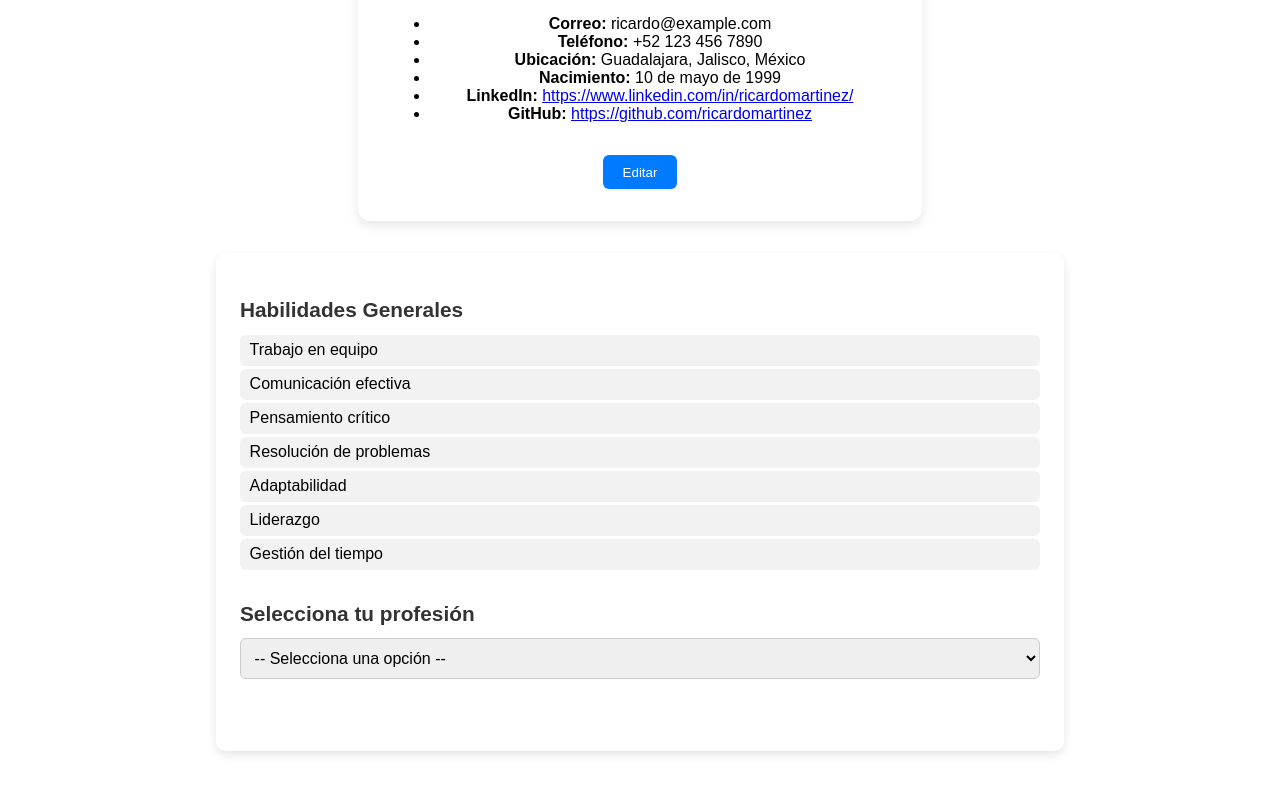
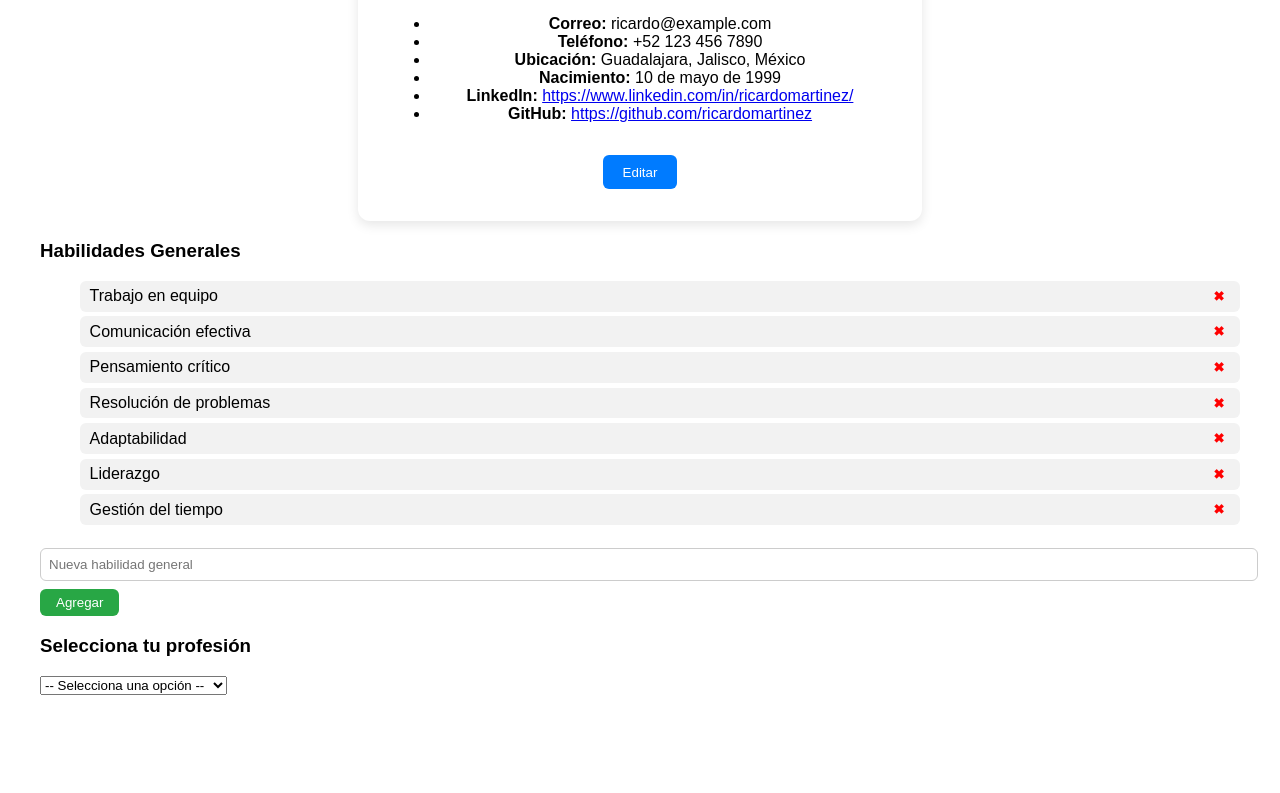
Before and after one commit to KruseCyrux/VitaNova, a React (Vite) app: page / in a window 1280 px wide. Shown: the part 487-1280 px from the top of the page. After the commit the page ends 1222 px from the top, so only its background shows below. Built offline with nearby package versions, Linux system fonts and the light colour scheme; the HTML template or start-up script is replaced by a standard one.

Commit message:
Cuarta Sesión - Edición dinámica de habilidades generales y especializadas

```diff
--- a/src/components/Skills.jsx
+++ b/src/components/Skills.jsx
@@ -8,34 +8,77 @@ export default function Skills() {
   const [generales, setGenerales] = useState([]);
   const [profesion, setProfesion] = useState('');
   const [especializadas, setEspecializadas] = useState([]);
+  const [nuevaGeneral, setNuevaGeneral] = useState('');
+  const [nuevaEspecial, setNuevaEspecial] = useState('');
 
   useEffect(() => {
-    const generalesGuardadas = loadData('skillsGenerales', habilidadesGeneralesDefecto);
-    const profesionGuardada = loadData('profesion', '');
-    const especializadasGuardadas = loadData('skillsEspecializadas', []);
-
-    setGenerales(generalesGuardadas);
-    setProfesion(profesionGuardada);
-    setEspecializadas(especializadasGuardadas);
+    setGenerales(loadData('skillsGenerales', habilidadesGeneralesDefecto));
+    const prof = loadData('profesion', '');
+    setProfesion(prof);
+    setEspecializadas(loadData('skillsEspecializadas', habilidadesPorProfesion[prof] || []));
   }, []);
 
+  const agregarHabilidadGeneral = () => {
+    if (nuevaGeneral.trim() && !generales.includes(nuevaGeneral.trim())) {
+      const nuevas = [...generales, nuevaGeneral.trim()];
+      setGenerales(nuevas);
+      saveData('skillsGenerales', nuevas);
+      setNuevaGeneral('');
+    }
+  };
+
+  const eliminarHabilidadGeneral = (index) => {
+    const nuevas = generales.filter((_, i) => i !== index);
+    setGenerales(nuevas);
+    saveData('skillsGenerales', nuevas);
+  };
+
+  const agregarHabilidadEspecial = () => {
+    if (nuevaEspecial.trim() && !especializadas.includes(nuevaEspecial.trim())) {
+      const nuevas = [...especializadas, nuevaEspecial.trim()];
+      setEspecializadas(nuevas);
+      saveData('skillsEspecializadas', nuevas);
+      setNuevaEspecial('');
+    }
+  };
+
+  const eliminarHabilidadEspecial = (index) => {
+    const nuevas = especializadas.filter((_, i) => i !== index);
+    setEspecializadas(nuevas);
+    saveData('skillsEspecializadas', nuevas);
+  };
+
   const handleProfesionChange = (e) => {
-    const nuevaProfesion = e.target.value;
-    setProfesion(nuevaProfesion);
-    saveData('profesion', nuevaProfesion);
-
-    const nuevasHabilidades = habilidadesPorProfesion[nuevaProfesion] || [];
-    setEspecializadas(nuevasHabilidades);
-    saveData('skillsEspecializadas', nuevasHabilidades);
+    const nuevaProf = e.target.value;
+    setProfesion(nuevaProf);
+    saveData('profesion', nuevaProf);
+    const base = habilidadesPorProfesion[nuevaProf] || [];
+    setEspecializadas(base);
+    saveData('skillsEspecializadas', base);
   };
 
   return (
     <div className={styles.container}>
       <div className={styles.section}>
         <h3>Habilidades Generales</h3>
-        {generales.map((skill, index) => (
-          <div key={index} className={styles.skillItem}>{skill}</div>
-        ))}
+        <ul>
+          {generales.map((skill, index) => (
+            <li key={index} className={styles.skillItem}>
+              {skill}
+              <button onClick={() => eliminarHabilidadGeneral(index)} className={styles.btnEliminar}>✖</button>
+            </li>
+          ))}
+        </ul>
+        <input
+          type="text"
+          placeholder="Nueva habilidad general"
+          value={nuevaGeneral}
+          onChange={(e) => setNuevaGeneral(e.target.value)}
+          className={styles.input}
+        />
+        <button onClick={agregarHabilidadGeneral} className={styles.btnAgregar}>
+          Agregar
+        </button>
       </div>
 
       <div className={styles.section}>
@@ -55,13 +98,24 @@ export default function Skills() {
       {profesion && (
         <div className={styles.section}>
           <h3>Habilidades en {profesion}</h3>
-          {especializadas.length > 0 ? (
-            especializadas.map((skill, index) => (
-              <div key={index} className={styles.skillItem}>{skill}</div>
-            ))
-          ) : (
-            <p>No hay habilidades cargadas aún.</p>
-          )}
+          <ul>
+            {especializadas.map((skill, index) => (
+              <li key={index} className={styles.skillItem}>
+                {skill}
+                <button onClick={() => eliminarHabilidadEspecial(index)} className={styles.btnEliminar}>✖</button>
+              </li>
+            ))}
+          </ul>
+          <input
+            type="text"
+            placeholder={`Nueva habilidad en ${profesion}`}
+            value={nuevaEspecial}
+            onChange={(e) => setNuevaEspecial(e.target.value)}
+            className={styles.input}
+          />
+          <button onClick={agregarHabilidadEspecial} className={styles.btnAgregar}>
+            Agregar
+          </button>
         </div>
       )}
     </div>
--- a/src/styles/Skills.module.css
+++ b/src/styles/Skills.module.css
@@ -1,34 +1,40 @@
-.container {
-  background-color: #ffffff;
-  padding: 1.5rem;
-  border-radius: 10px;
-  box-shadow: 0 4px 10px rgba(0, 0, 0, 0.1);
-  max-width: 800px;
-  margin: 2rem auto;
+.btnAgregar {
+  margin-top: 0.5rem;
+  padding: 0.4rem 1rem;
+  background-color: #28a745;
+  color: white;
+  border: none;
+  border-radius: 6px;
+  cursor: pointer;
 }
 
-.section {
-  margin-bottom: 2rem;
+.btnAgregar:hover {
+  background-color: #218838;
 }
 
-.section h3 {
-  margin-bottom: 0.8rem;
-  font-size: 1.3rem;
-  color: #333;
+.btnEliminar {
+  margin-left: 0.5rem;
+  background-color: transparent;
+  color: red;
+  font-weight: bold;
+  border: none;
+  cursor: pointer;
 }
 
 .skillItem {
+  display: flex;
+  justify-content: space-between;
+  align-items: center;
   padding: 0.4rem 0.6rem;
   background-color: #f2f2f2;
-  margin: 0.2rem 0;
+  margin: 0.3rem 0;
   border-radius: 6px;
 }
 
-.select {
+.input {
   width: 100%;
-  padding: 0.6rem;
-  font-size: 1rem;
-  margin-bottom: 1rem;
+  padding: 0.5rem;
+  margin-top: 0.4rem;
   border-radius: 6px;
   border: 1px solid #ccc;
 }
```
